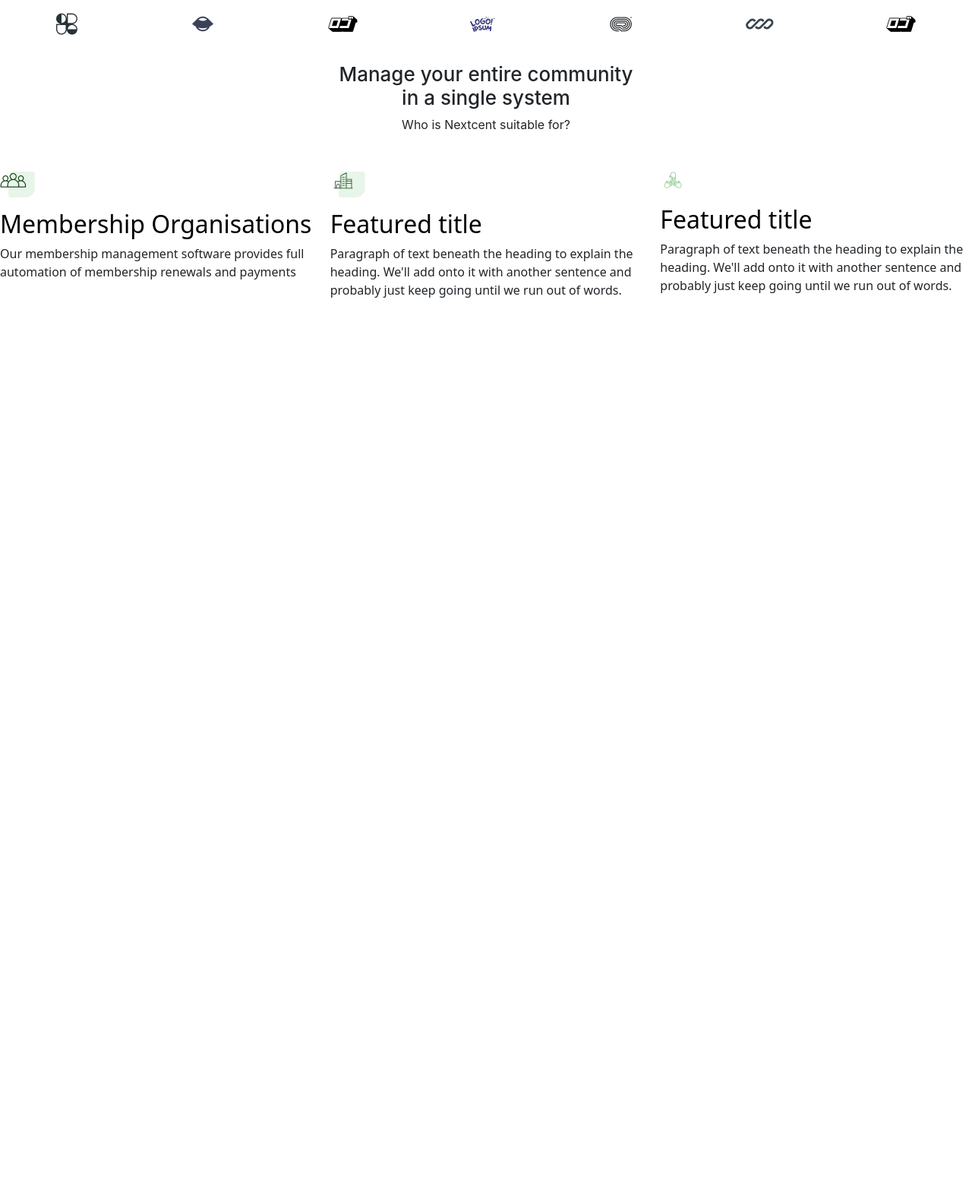
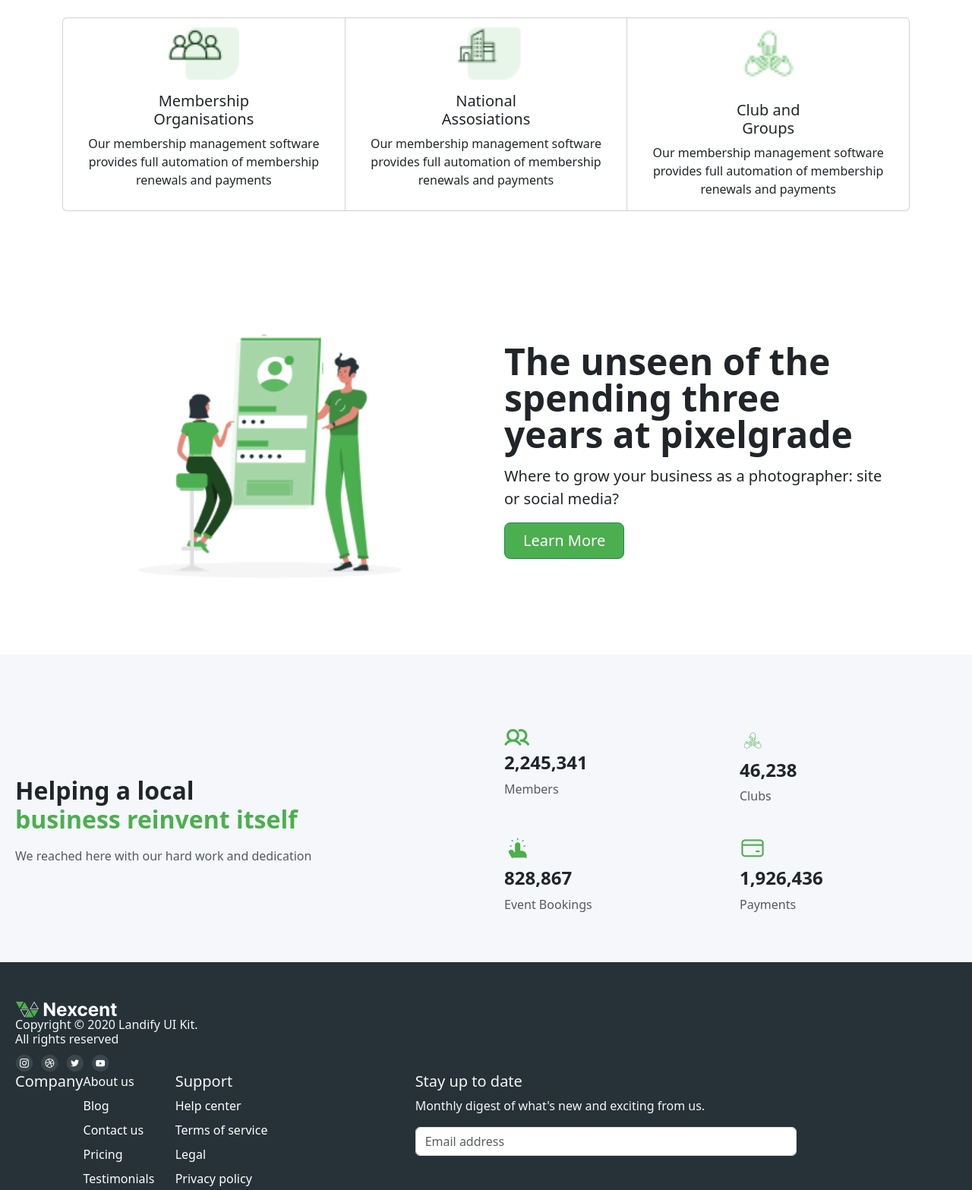
Before and after one commit to ghazalababar16/bootstrap-website, a plain HTML site: page index.html in a window 1280 px wide. Shown: the part 893-2460 px from the top of the page at 76% size. Before the commit the page ends 1375 px from the top, so only its background shows below. Drawn offline with Linux system fonts and the light colour scheme.

Commit message:
incomplete

```diff
--- a/index.html
+++ b/index.html
@@ -11,7 +11,7 @@
 
 
 <body>
-    <nav class="navbar navbar-expand-lg bg-body-tertiary">
+    <nav class="navbar navbar-expand-lg ">
         <div class="container-fluid">
             <a class="navbar-brand" href="#">
                 <img src="images/Logo (7).png" alt=""></a>
@@ -43,13 +43,18 @@
             </div>
         </div>
     </nav>
+
+
+    <div class="container-fluid color-2">
         <div class="container col-xxl-8 px-4 py-5">
             <div class="row flex-lg-row-reverse align-items-center g-5 py-5">
                 <div class="col-10 col-sm-8 col-lg-6"> <img src="images/Illustration.png"
-                    class="d-block mx-lg-auto img-fluid" alt="Bootstrap Themes" width="700" height="500" loading="lazy">
+                        class="d-block mx-lg-auto img-fluid" alt="Bootstrap Themes" width="350" height="400"
+                        loading="lazy">
                 </div>
                 <div class="col-lg-6">
-                <h1 class="display-5 fw-bold text-body-emphasis lh-1 mb-3">Lessons and insights </br><span>from 8 years
+                    <h1 class="display-5 fw-bold text-body-emphasis lh-1 mb-3">Lessons and insights </br><span>from 8
+                            years
                         </span> </h1>
                     <p class="lead">Where to grow your business as a photographer: site or social media?</p>
                     <div class="d-grid gap-2 d-md-flex justify-content-md-start"> <button type="button"
@@ -58,8 +63,9 @@
                 </div>
             </div>
         </div>
+    </div>
 
-    <div class="clients">
+    <div class="container-fluid text-center">
 
         <h1>Our Clients</h1>
         <p>We have been working with some Fortune 500+ clients</p>
@@ -79,44 +85,107 @@
         <p>Who is Nextcent suitable for?
         </p>
     </div>
-    <div class="row g-4 py-5 row-cols-1 row-cols-lg-3">
-        <div class="feature col">
-            <div
-                class="feature-icon d-inline-flex align-items-center justify-content-center  bg-gradient fs-2 mb-3">
-                <img src="images/icon1.png" alt="">
+    <div class="card-group container flex-rap justify-content-center ">
+        <div class="card">
+            <div class="d-flex justify-content-center">
+                <img src="./images/icon1.png" class="card-img-top img-fluid w-25" alt="...">
             </div>
-            <h3 class="fs-2 text-body-emphasis">Membership Organisations</h3>
-            <p>Our membership management software provides full automation of membership renewals and payments</p> <a href="#" class="icon-link">
+            <div class="card-body text-center">
+                <h5 class="card-title">Membership </br>Organisations
+                </h5>
+                <p class="card-text">Our membership management software provides full automation of membership renewals
+                    and payments</p>
 
-                <svg class="bi" aria-hidden="true">
-                    <use xlink:href="#chevron-right"></use>
-                </svg> </a>
             </div>
-        <div class="feature col">
-            <div
-                class="feature-icon d-inline-flex align-items-center justify-content-center  bg-gradient fs-2 mb-3">
-                <img src="images/Icon (2).png" alt="">
         </div>
-            <h3 class="fs-2 text-body-emphasis">Featured title</h3>
-            <p>Paragraph of text beneath the heading to explain the heading. We'll add onto it with another sentence and
-                probably just keep going until we run out of words.</p> <a href="#" class="icon-link">
 
-                <svg class="bi" aria-hidden="true">
-                    <use xlink:href="#chevron-right"></use>
-                </svg> </a>
+        <div class="card">
+            <div class="d-flex justify-content-center">
+                <img src="./images/Icon (2).png" class="card-img-top img-fluid w-25" alt="...">
             </div>
-        <div class="feature col">
-            <div
-                class="feature-icon d-inline-flex align-items-center justify-content-center  bg-gradient fs-2 mb-3">
-                <img src="images/Icon (4).png" alt="">
+            <div class="card-body text-center">
+                <h5 class="card-title">National </br> Assosiations</h5>
+                <p class="card-text">Our membership management software provides full automation of membership renewals
+                    and payments</p>
+
             </div>
-            <h3 class="fs-2 text-body-emphasis">Featured title</h3>
-            <p>Paragraph of text beneath the heading to explain the heading. We'll add onto it with another sentence and
-                probably just keep going until we run out of words.</p> <a href="#" class="icon-link">
+        </div>
+        <div class="card">
+            <div class="d-flex justify-content-center">
+                <img src="./images/Icon (4).png" class="card-img-top  img-fluid w-25" alt="...">
+            </div>
+            <div class="card-body  text-center ">
+                <h5 class="card-title ">Club and </br> Groups</h5>
+                <p class="card-text">Our membership management software provides full automation of membership renewals
+                    and payments</p>
 
-                <svg class="bi" aria-hidden="true">
-                    <use xlink:href="#chevron-right"></use>
-                </svg> </a>
+            </div>
+        </div>
+    </div>
+    <div class="container col-xxl-8 px-4 py-5">
+        <div class="row  align-items-center g-5 py-5">
+            <div class="col-10 col-sm-8 col-lg-6"> <img src="images/Frame 35.png" class="d-block mx-lg-auto img-fluid"
+                    alt="Bootstrap Themes" width="450" height="600" loading="lazy">
+            </div>
+            <div class="col-lg-6">
+                <h1 class="display-5 fw-bold text-body-inter lh-1 mb-3">The unseen of the spending three </br>years at
+                    pixelgrade
+                </h1>
+                <p class="lead">Where to grow your business as a photographer: site or social media?</p>
+                <div class="d-grid gap-2 d-md-flex justify-content-md-start"> <button type="button"
+                        class="btn btn-success btn-lg px-4 me-md-2">Learn More</button>
+                </div>
+            </div>
+        </div>
+    </div>
+
+    <div class="row row-cols-1 row-cols-md-2 align-items-md-center g-5 py-5  help">
+        <div class="col d-flex flex-column align-items-start gap-2">
+            <h2 class="fw-bold ">Helping a local <br><span> business reinvent itself</span></h2>
+            <p class="text-body-secondary">We reached here with our hard work and dedication</p>
+
+        </div>
+        <div class="col">
+            <div class="row row-cols-1 row-cols-sm-2 g-4">
+                <div class="col d-flex flex-column gap-2">
+                    <div class="feature-icon-fle-small  justify-content-center ">
+                        <img src="./images/Vector (2).png" alt="">
+                        <use xlink:href="#collection"></use>
+
+                    </div>
+                    <h4 class="fw-semibold mb-0 ">2,245,341</h4>
+                    <p class="text-body-secondary">Members</p>
+                </div>
+                <div class="col d-flex flex-column gap-2">
+                    <div class="feature-icon-small  justify-content-center">
+                        <img src="./images/Icon (4).png" alt="">
+                        <use xlink:href="#gear-fill"></use>
+                    </div>
+                    <h4 class="fw-semibold mb-0 ">46,238</h4>
+                    <p class="text-body-secondary">Clubs</p>
+                </div>
+                <div class="col d-flex flex-column gap-2">
+                    <div class="feature-icon-small  justify-content-center ">
+                        <img src="./images/Icon (5).png" alt="">
+
+
+                        <use xlink:href="#speedometer"></use>
+                    </div>
+                    <h4 class="fw-semibold mb-0 ">828,867</h4>
+                    <p class="text-body-secondary">Event Bookings</p>
+                </div>
+                <div class="col d-flex flex-column gap-2">
+                    <div class="feature-icon-small  justify-content-center ">
+                        <img src="./images/Icon (6).png" alt="">
+
+
+                        <use xlink:href="#table"></use>
+
+                    </div>
+                    <h4 class="fw-semibold mb-0 ">1,926,436</h4>
+                    <p class="text-body-secondary">Payments</p>
+                </div>
+            </div>
         </div>
     </div>
 
@@ -126,9 +195,61 @@
 
 
 
-    <script link rel=stylesheet href="bootstrap.js">
 
-    </script>
+
+
+    <footer class="py-5 color-5 foot">
+        <div class="row">
+            <div class="color ">
+                <img src="./images/Logo ne.png">
+                <h6> Copyright © 2020 Landify UI Kit. </br>All rights reserved</h6>
+                <img src="./images/Social Links.png" alt="">
+            </div>
+
+            <div class=" d-flex col-md-2 mb-3 ">
+                <h5>Company</h5>
+                <ul class="nav flex-column ">
+                    <li class="nav-item mb-2"><a href="#" class="nav-link p-0 text-white">About us</a></li>
+                    <li class="nav-item mb-2"><a href="#" class="nav-link p-0 text-white">Blog</a></li>
+                    <li class="nav-item mb-2"><a href="#" class="nav-link p-0 text-white">Contact us</a></li>
+                    <li class="nav-item mb-2"><a href="#" class="nav-link p-0 text-white">Pricing</a></li>
+                    <li class="nav-item mb-2"><a href="#" class="nav-link p-0 text-white">Testimonials</a></li>
+                </ul>
+            </div>
+
+            <div class="col-6 col-md-2 mb-3 ">
+                <h5>Support</h5>
+                <ul class="nav flex-column">
+                    <li class="nav-item mb-2"><a href="#" class="nav-link p-0 text-white ">Help center</a></li>
+                    <li class="nav-item mb-2"><a href="#" class="nav-link p-0 text-white ">Terms of service</a>
+                    </li>
+                    <li class="nav-item mb-2"><a href="#" class="nav-link p-0 text-white">Legal</a></li>
+                    <li class="nav-item mb-2"><a href="#" class="nav-link p-0 text-white">Privacy policy</a>
+                    </li>
+                    <li class="nav-item mb-2"><a href="#" class="nav-link p-0 text-white">Status</a></li>
+                </ul>
+            </div>
+
+            <div class="col-md-5 offset-md-1 mb-3">
+                <form>
+                    <h5>Stay up to date</h5>
+                    <p>Monthly digest of what's new and exciting from us.</p>
+
+                    <div class="d-flex flex-column flex-sm-row w-70 gap-2">
+                        <!-- <label for="newsletter1"
+                            class="visually-hidden">Email address</label>  -->
+                        <input id="newsletter1" type="email" class="form-control" placeholder="Email address">
+                </form>
+            </div>
+        </div>
+
+
+
+
+    </footer>
+
+
+    <script link rel=stylesheet href="bootstrap.js"></script>
 </body>
 
 </html>
--- a/style.css
+++ b/style.css
@@ -6,9 +6,7 @@ span {
     color: #4CAF4F;
 }
 
-.clients {
-    text-align: center;
-}
+
 
 .pictures {
     width: 100%;
@@ -18,9 +16,37 @@ span {
     align-items: center;
 
 }
-.manage{text-align: center;
-font-family: inter;
-height: 70px;margin: 20px 20px;
+
+.manage {
+    text-align: center;
+    font-family: inter;
+    height: 100px;
+    margin: 20px 20px;
 
 }
-.manage h1{font-size: 26px;}
+
+.manage h1 {
+    font-size: 26px;
+}
+
+.color-2 {
+    background-color: #F5F7FA;
+}
+
+.color-5 {
+    background-color: #263238;
+    color: #F5F7FA;
+}
+
+.color-5 ul li {
+    color: #F5F7FA;
+}
+
+.help {
+    padding: 20px 20px;
+    background-color: #F5F7FA;
+}
+
+.foot {
+    padding: 30px 20px;
+}
```
Lines whose indentation alone changed are shown as unchanged.
